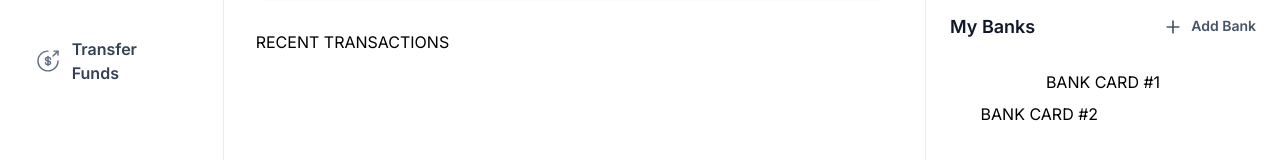
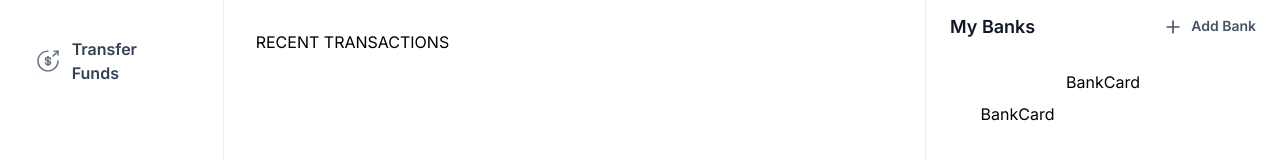
Before and after one commit to parsTroy/heritage-financial-institution, a Next.js app: page / in a window 1280 px wide. Shown: the part 318-478 px from the top of the page. Built offline with nearby package versions, Linux system fonts and the light colour scheme.

Commit message:
Bank card component init

```diff
--- /dev/null
+++ b/components/BankCard.tsx
@@ -0,0 +1,7 @@
+import React from "react";
+
+const BankCard = () => {
+  return <div>BankCard</div>;
+};
+
+export default BankCard;
--- a/components/RightSideBar.tsx
+++ b/components/RightSideBar.tsx
@@ -1,6 +1,7 @@
 import Image from "next/image";
 import Link from "next/link";
 import React from "react";
+import BankCard from "./BankCard";
 
 const RightSideBar = ({ user, transactions, banks }: RightSidebarProps) => {
   return (
@@ -33,10 +34,22 @@ const RightSideBar = ({ user, transactions, banks }: RightSidebarProps) => {
 
         {banks?.length > 0 && (
           <div className="relative flex flex-1 flex-col items-center justify-center gap-5">
-            <div className="relative z-10">BANK CARD #1</div>
+            <div className="relative z-10">
+              <BankCard
+                key={banks[0].$id}
+                account={banks[0]}
+                userName={`${user.firstName} ${user.lastName}`}
+                showBalance={false}
+              />
+            </div>
             {banks[1] && (
               <div className="absolute right-0 top-8 z-0 w-[90%]">
-                BANK CARD #2
+                <BankCard
+                  key={banks[1].$id}
+                  account={banks[1]}
+                  userName={`${user.firstName} ${user.lastName}`}
+                  showBalance={false}
+                />
               </div>
             )}
           </div>
```
